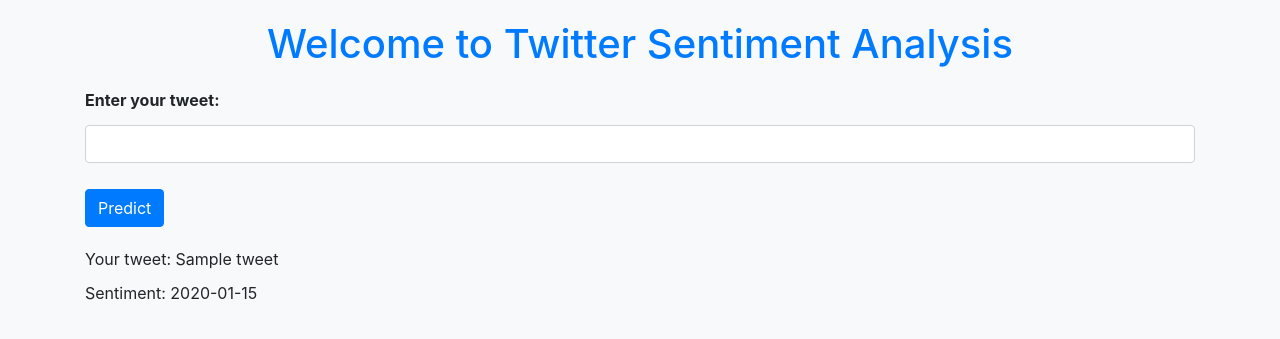
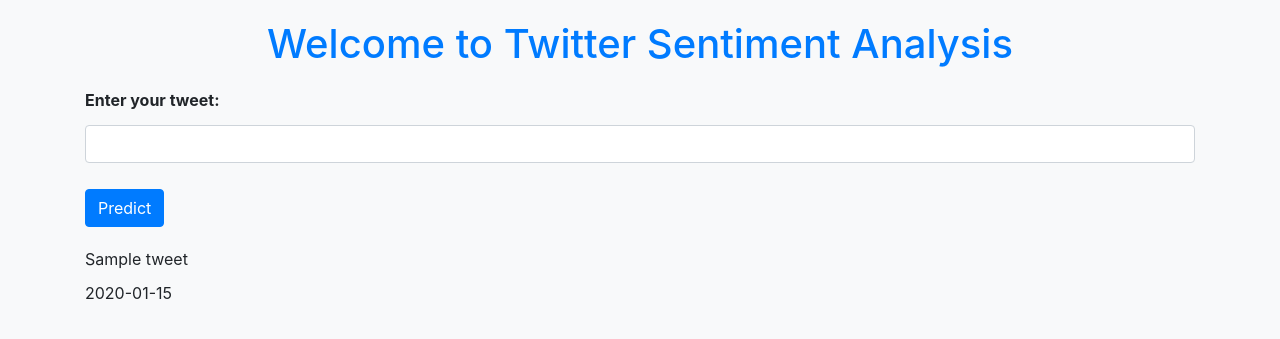
Before and after one commit to Aniket25401/Twitter-Sentiment-Analysis, a Flask app: template templates/index.html in a window 1280 px wide. Shown: the top 339 px of the page. Run offline with Flask 3, Linux system fonts and the light colour scheme; the template is opened without the code that fills it: most values are stand-ins (such as "Sample title", 1, 10 or a date in 2020); parts of the project's set-up code (start-up, migrations or seed data) failed here and were passed over; some libraries are stand-ins or nearby versions.

Commit message:
Update index.html

```diff
--- a/templates/index.html
+++ b/templates/index.html
@@ -38,7 +38,6 @@
             cursor: pointer;
         }
 
-        {% if tweet %}
         .result {
             margin-top: 20px;
         }
@@ -46,7 +45,6 @@
         .result p {
             margin-bottom: 10px;
         }
-        {% endif %}
     </style>
 </head>
 <body>
@@ -60,12 +58,10 @@
             <button type="submit" class="btn btn-primary">Predict</button>
         </form>
 
-        {% if tweet %}
         <div class="result">
-                <p>Your tweet: {{ tweet }}</p>
-                <p>Sentiment: {{ sentiment }}</p>
+            <p>{{ tweet }}</p>
+            <p>{{ sentiment }}</p>
         </div>
-        {% endif %}
     </div>
 
     <!-- Include Bootstrap JS and Popper.js (for Bootstrap features) -->
```
Lines whose indentation alone changed are shown as unchanged.
